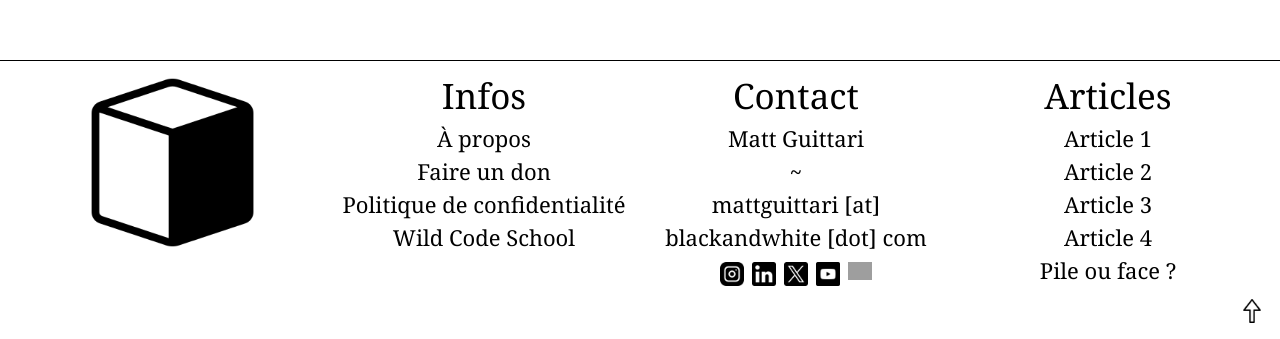
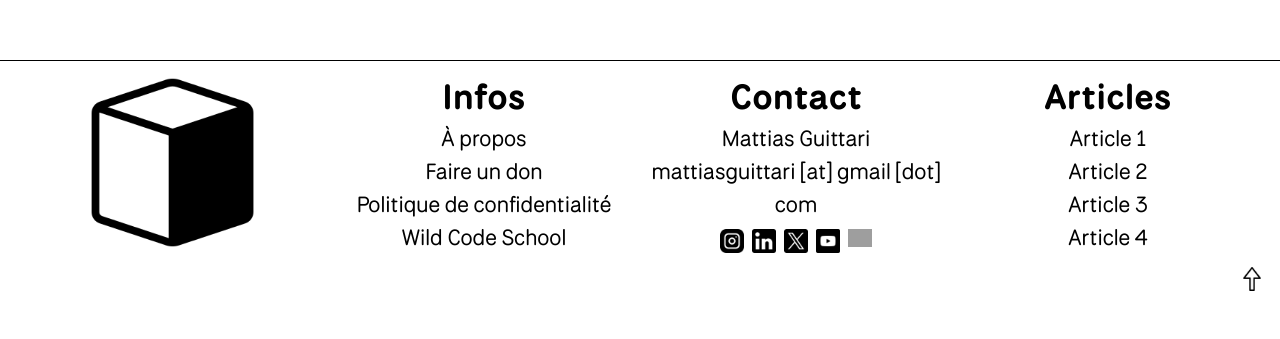
Before and after one commit to mguittari/noir-et-blanc-blog, a React (Vite) app in the folder frontend/: page / in a window 1280 px wide. Shown: the part 927-1266 px from the top of the page. After the commit the page ends 1234 px from the top, so only its background shows below. Built offline with nearby package versions, Linux system fonts and the light colour scheme; no server answers; grey boxes are pictures that could not be loaded; a web font is replaced by a local one.

Commit message:
footer ok

```diff
--- a/frontend/src/components/Layout/Footer.jsx
+++ b/frontend/src/components/Layout/Footer.jsx
@@ -18,20 +18,28 @@ function Footer() {
             alt="logo cube"
           />
         </li>
-        <ul className="text-[18px] md:text-[22px] p-[5px]">
-          <h2 className="text-[22px] md:text-[35px]">Infos</h2>
-          <li>
+        <ul className="font-nationalparkregular text-[18px] md:text-[22px] p-[5px]">
+          <h2 className="font-nationalparkbold text-[22px] md:text-[35px]">
+            Infos
+          </h2>
+          <li className="hover:underline">
             <Link to="/about">À propos</Link>
           </li>
-          <li>
-            <Link to="/">Faire un don</Link>
+          <li className="hover:underline">
+            <Link
+              to="https://paypal.com/fr/home"
+              target="_blank"
+              rel="noopener noreferrer"
+            >
+              Faire un don
+            </Link>
           </li>
-          <li>
+          <li className="hover:underline">
             <Link to="https://httpstat.us/404">
               Politique de confidentialité
             </Link>
           </li>
-          <li>
+          <li className="hover:underline">
             <Link
               to="https://wildcodeschool.com"
               target="_blank"
@@ -41,11 +49,13 @@ function Footer() {
             </Link>
           </li>
         </ul>
-        <ul className="text-[18px] md:text-[22px] p-[5px]">
-          <h2 className="text-[22px] md:text-[35px]">Contact</h2>
-          <li>Matt Guittari</li>
-          <li>~</li>
-          <li>mattguittari [at] blackandwhite [dot] com </li>
+        <ul className="font-nationalparkregular text-[18px] md:text-[22px] p-[5px]">
+          <h2 className="font-nationalparkbold text-[22px] md:text-[35px]">
+            Contact
+          </h2>
+          <li>Mattias Guittari</li>
+          {/* <li>~</li> */}
+          <li>mattiasguittari [at] gmail [dot] com </li>
           <div className="">
             <ul className="inline-flex gap-2 mt-2">
               <li className="w-6 h-6">
@@ -96,29 +106,25 @@ function Footer() {
             </ul>
           </div>
         </ul>
-        <ul className="text-[18px] md:text-[22px] p-[5px] relative">
-          <h2 className="text-[22px] md:text-[35px]">Articles</h2>
-          <li>
+        <ul className="font-nationalparkregular text-[18px] md:text-[22px] p-[5px] relative">
+          <h2 className="font-nationalparkbold text-[22px] md:text-[35px]">
+            Articles
+          </h2>
+          <li className="hover:underline">
             <Link to="/article/17">Article 1</Link>
           </li>
-          <li>
+          <li className="hover:underline">
             <Link to="/article/18">Article 2</Link>
           </li>
-          <li>
+          <li className="hover:underline">
             <Link to="/article/19">Article 3</Link>
           </li>
-          <li>
+          <li className="hover:underline">
             <Link to="/article/20">Article 4</Link>
           </li>
-          <li>
-            <a
-              href="https://g.co/kgs/XmXomR6"
-              target="_blank"
-              rel="noopener noreferrer"
-            >
-              <p>Pile ou face ?</p>
-            </a>
-          </li>
+          {/* <li>
+            <Link to="https://httpstat.us/404">Article 5</Link>
+          </li> */}
         </ul>
       </ul>
       <GoToTopButton />
```
